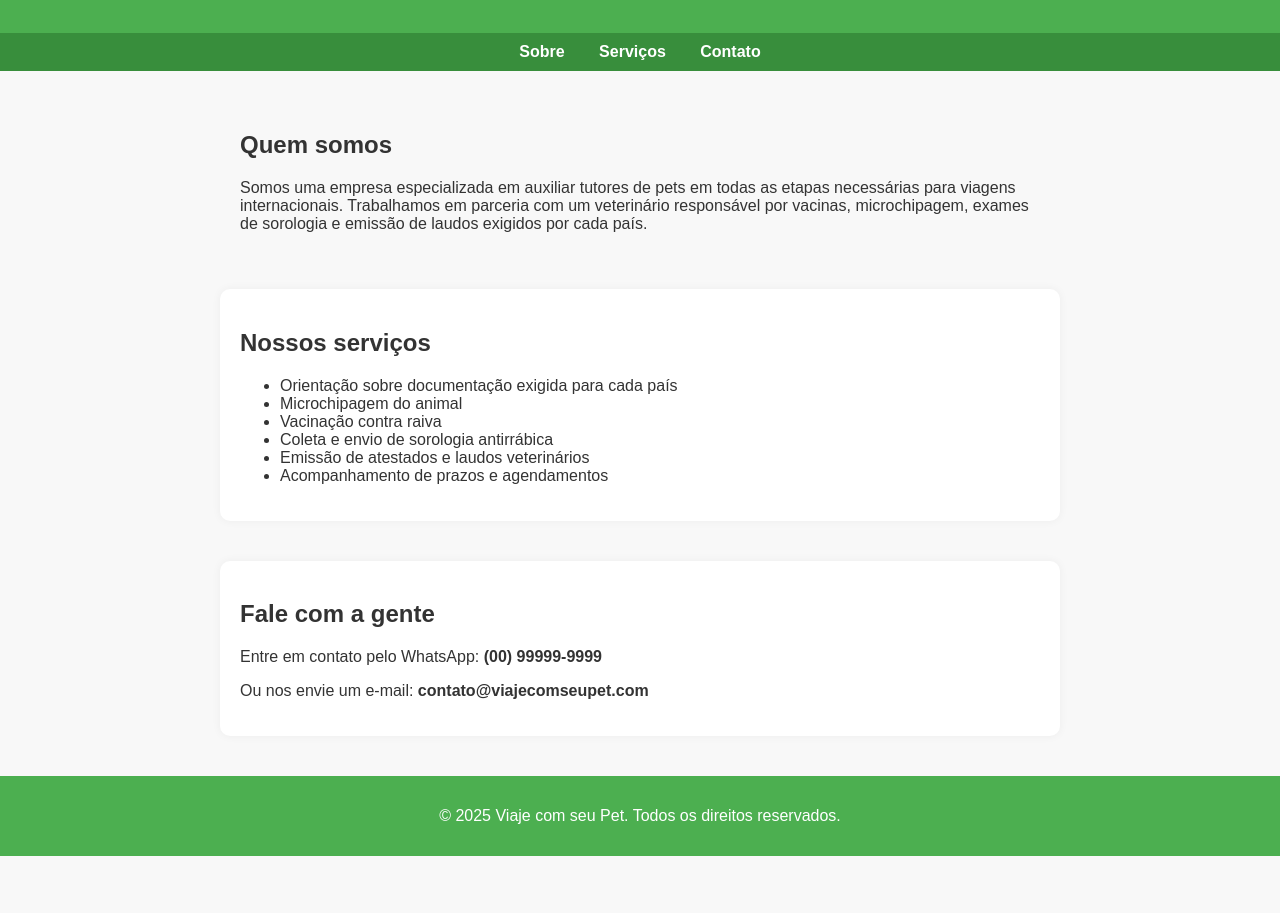
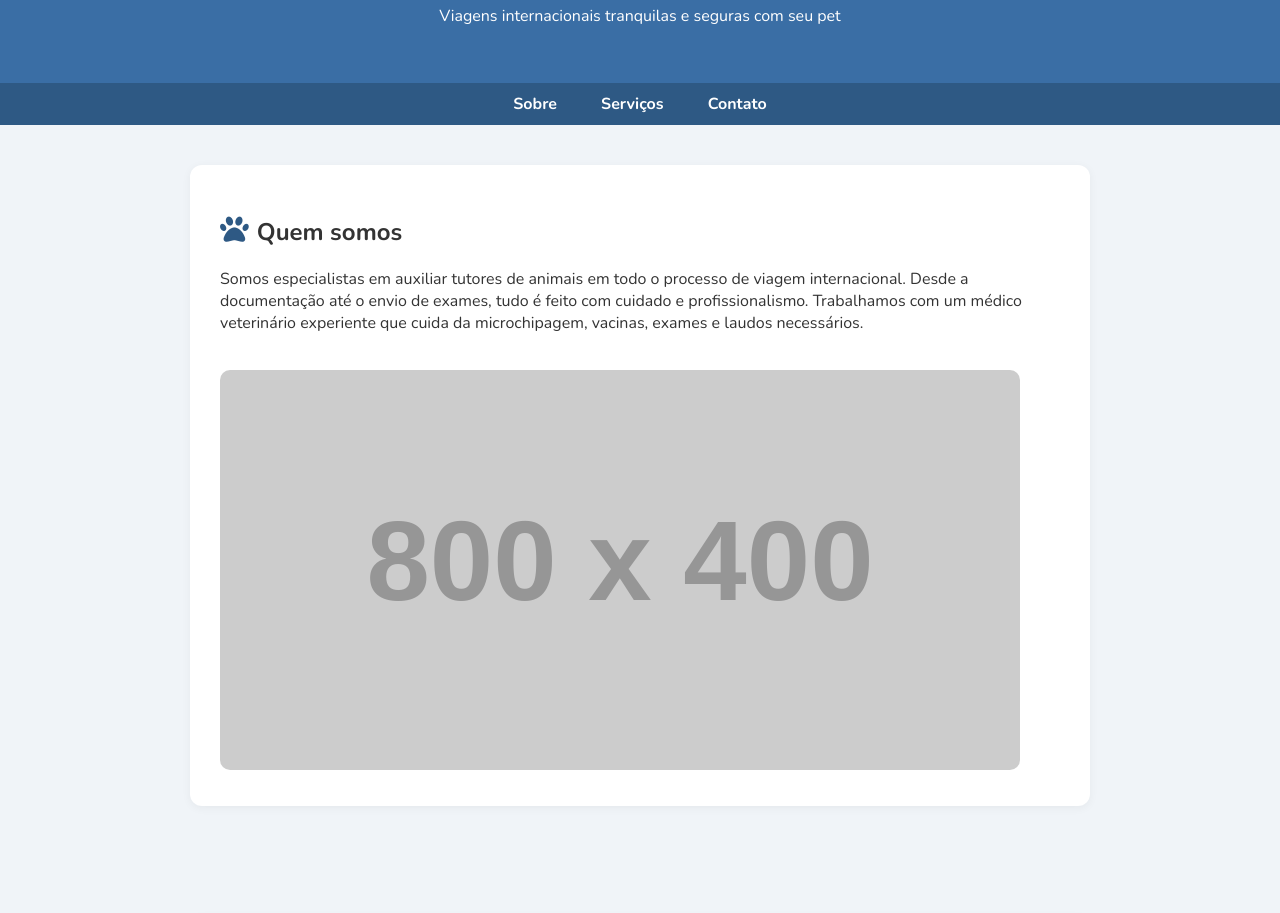
Before and after one commit to saraellenc/rrviagempet, a plain HTML site: page index.html in a window 1280 px wide. Shown: the part 121-1034 px from the top of the page. Before the commit the page ends 977 px from the top, so only its background shows below. Drawn offline with nearby package versions, Linux system fonts and the light colour scheme; placeholder pictures from the web are drawn by us.

Commit message:
Update index.html

```diff
--- a/index.html
+++ b/index.html
@@ -3,56 +3,87 @@
 <head>
   <meta charset="UTF-8">
   <meta name="viewport" content="width=device-width, initial-scale=1.0">
-  <title>Viaje com seu Pet</title>
+  <title>RR Viagem Pet</title>
+  <link href="https://fonts.googleapis.com/css2?family=Nunito:wght@400;700&display=swap" rel="stylesheet">
+  <script src="https://kit.fontawesome.com/a2e0e6cfd8.js" crossorigin="anonymous"></script>
   <style>
     body {
-      font-family: Arial, sans-serif;
+      font-family: 'Nunito', sans-serif;
       margin: 0;
-      background: #f8f8f8;
+      background: #f0f4f8;
       color: #333;
     }
     header {
-      background: #4caf50;
+      background: #3a6ea5;
       color: white;
-      padding: 20px;
       text-align: center;
+      padding: 40px 20px;
     }
     nav {
-      background: #388e3c;
       text-align: center;
+      background: #2e5984;
       padding: 10px;
     }
     nav a {
       color: white;
-      margin: 0 15px;
+      margin: 0 20px;
       text-decoration: none;
       font-weight: bold;
     }
     section {
+      max-width: 900px;
+      margin: auto;
       padding: 40px 20px;
-      max-width: 800px;
-      margin: auto;
     }
-    .servicos, .contato {
+    .card {
       background: white;
-      border-radius: 10px;
-      padding: 20px;
-      margin-bottom: 40px;
-      box-shadow: 0 0 10px rgba(0,0,0,0.05);
+      border-radius: 12px;
+      box-shadow: 0 2px 10px rgba(0,0,0,0.05);
+      margin-bottom: 30px;
+      padding: 30px;
     }
     footer {
-      background: #4caf50;
+      background: #3a6ea5;
       color: white;
       text-align: center;
-      padding: 15px;
+      padding: 20px;
+    }
+    .icons {
+      font-size: 1.2em;
+      color: #2e5984;
+      margin-right: 8px;
+    }
+    .botao-contato {
+      display: inline-block;
+      background: #25D366;
+      color: white;
+      padding: 12px 20px;
+      margin-top: 20px;
+      border-radius: 30px;
+      text-decoration: none;
+      font-weight: bold;
+    }
+    .botao-instagram {
+      display: inline-block;
+      background: #C13584;
+      color: white;
+      padding: 12px 20px;
+      margin-top: 10px;
+      border-radius: 30px;
+      text-decoration: none;
+      font-weight: bold;
+    }
+    img.pet {
+      max-width: 100%;
+      border-radius: 10px;
+      margin-top: 20px;
     }
   </style>
 </head>
 <body>
-
   <header>
-  <h1>Viaje com seu Pet</h1>
-  <p>Auxiliamos em todo o processo para viagens internacionais com animais de estimação</p>
+    <h1>RR Viagem Pet</h1>
+    <p>Viagens internacionais tranquilas e seguras com seu pet</p>
   </header>
 
   <nav>
@@ -62,31 +93,38 @@
   </nav>
 
   <section id="sobre">
-  <h2>Quem somos</h2>
-  <p>Somos uma empresa especializada em auxiliar tutores de pets em todas as etapas necessárias para viagens internacionais. Trabalhamos em parceria com um veterinário responsável por vacinas, microchipagem, exames de sorologia e emissão de laudos exigidos por cada país.</p>
+    <div class="card">
+      <h2><i class="fas fa-paw icons"></i>Quem somos</h2>
+      <p>Somos especialistas em auxiliar tutores de animais em todo o processo de viagem internacional. Desde a documentação até o envio de exames, tudo é feito com cuidado e profissionalismo. Trabalhamos com um médico veterinário experiente que cuida da microchipagem, vacinas, exames e laudos necessários.</p>
+      <img src="https://via.placeholder.com/800x400.png?text=Pet+viajando+com+mala" class="pet" alt="Pet com mala">
+    </div>
   </section>
 
-<section class="servicos" id="servicos">
-  <h2>Nossos serviços</h2>
+  <section id="servicos">
+    <div class="card">
+      <h2><i class="fas fa-plane-departure icons"></i>Nossos serviços</h2>
       <ul>
-    <li>Orientação sobre documentação exigida para cada país</li>
-    <li>Microchipagem do animal</li>
-    <li>Vacinação contra raiva</li>
-    <li>Coleta e envio de sorologia antirrábica</li>
-    <li>Emissão de atestados e laudos veterinários</li>
-    <li>Acompanhamento de prazos e agendamentos</li>
+        <li>Microchipagem e vacinação antirrábica</li>
+        <li>Coleta e envio de sorologia</li>
+        <li>Emissão de atestados veterinários</li>
+        <li>Documentação exigida para cada país</li>
+        <li>Controle de prazos e orientações pré-viagem</li>
       </ul>
+      <img src="https://via.placeholder.com/800x400.png?text=Pet+com+passaporte" class="pet" alt="Pet com passaporte">
+    </div>
   </section>
 
-<section class="contato" id="contato">
-  <h2>Fale com a gente</h2>
-  <p>Entre em contato pelo WhatsApp: <strong>(00) 99999-9999</strong></p>
-  <p>Ou nos envie um e-mail: <strong>contato@viajecomseupet.com</strong></p>
+  <section id="contato">
+    <div class="card">
+      <h2><i class="fas fa-comments icons"></i>Fale com a gente</h2>
+      <p>Entre em contato para tirar dúvidas ou agendar o atendimento do seu pet:</p>
+      <a class="botao-contato" href="https://wa.me/5531988718282" target="_blank"><i class="fab fa-whatsapp"></i> WhatsApp: (31) 98871-8282</a><br>
+      <a class="botao-instagram" href="https://instagram.com/rayanrayner" target="_blank"><i class="fab fa-instagram"></i> Instagram: @rayanrayner</a>
+    </div>
   </section>
 
   <footer>
-  <p>&copy; 2025 Viaje com seu Pet. Todos os direitos reservados.</p>
+    <p>&copy; 2025 RR Viagem Pet. Todos os direitos reservados.</p>
   </footer>
-
 </body>
 </html>
```
Lines whose indentation alone changed are shown as unchanged.
